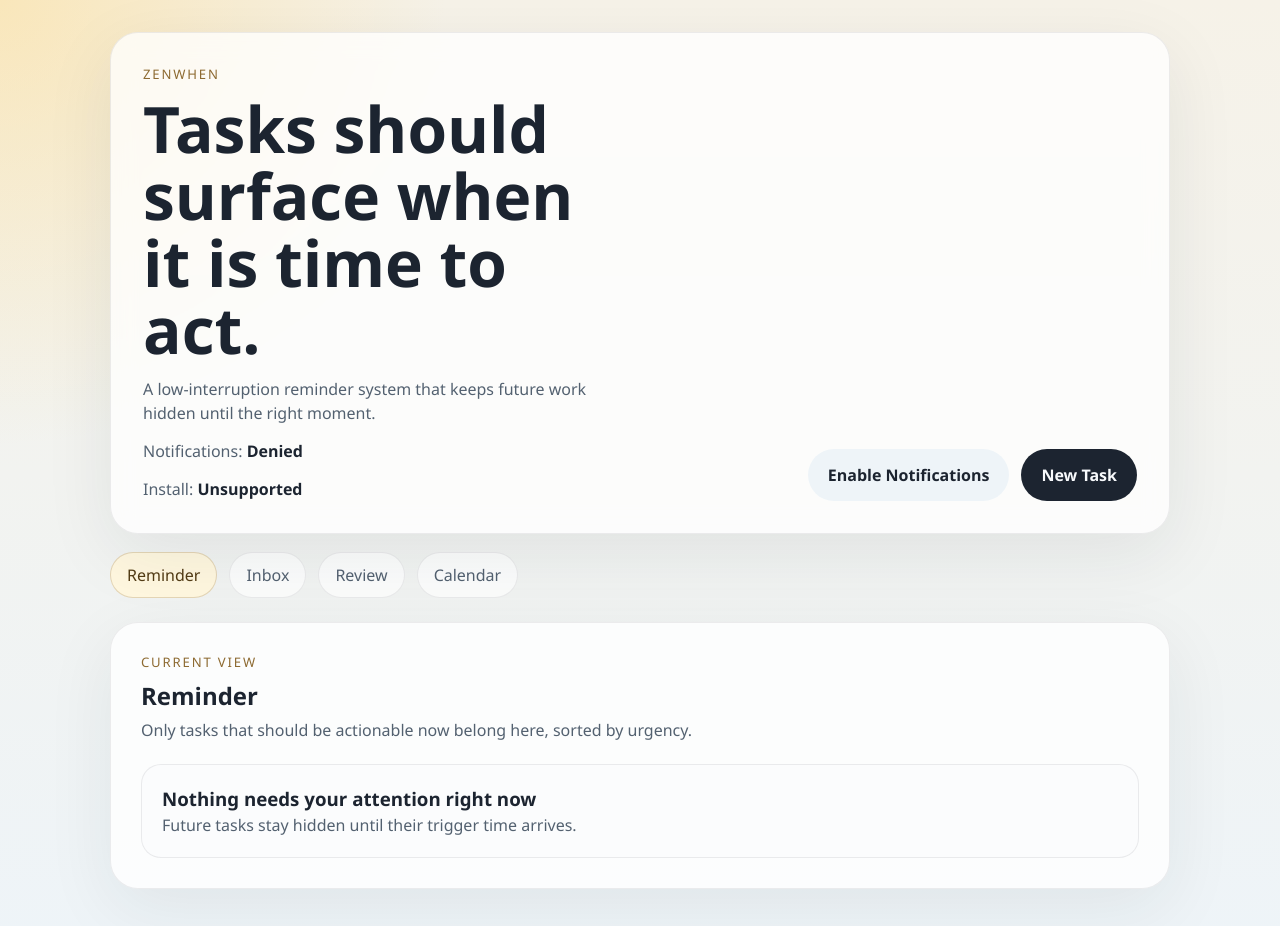
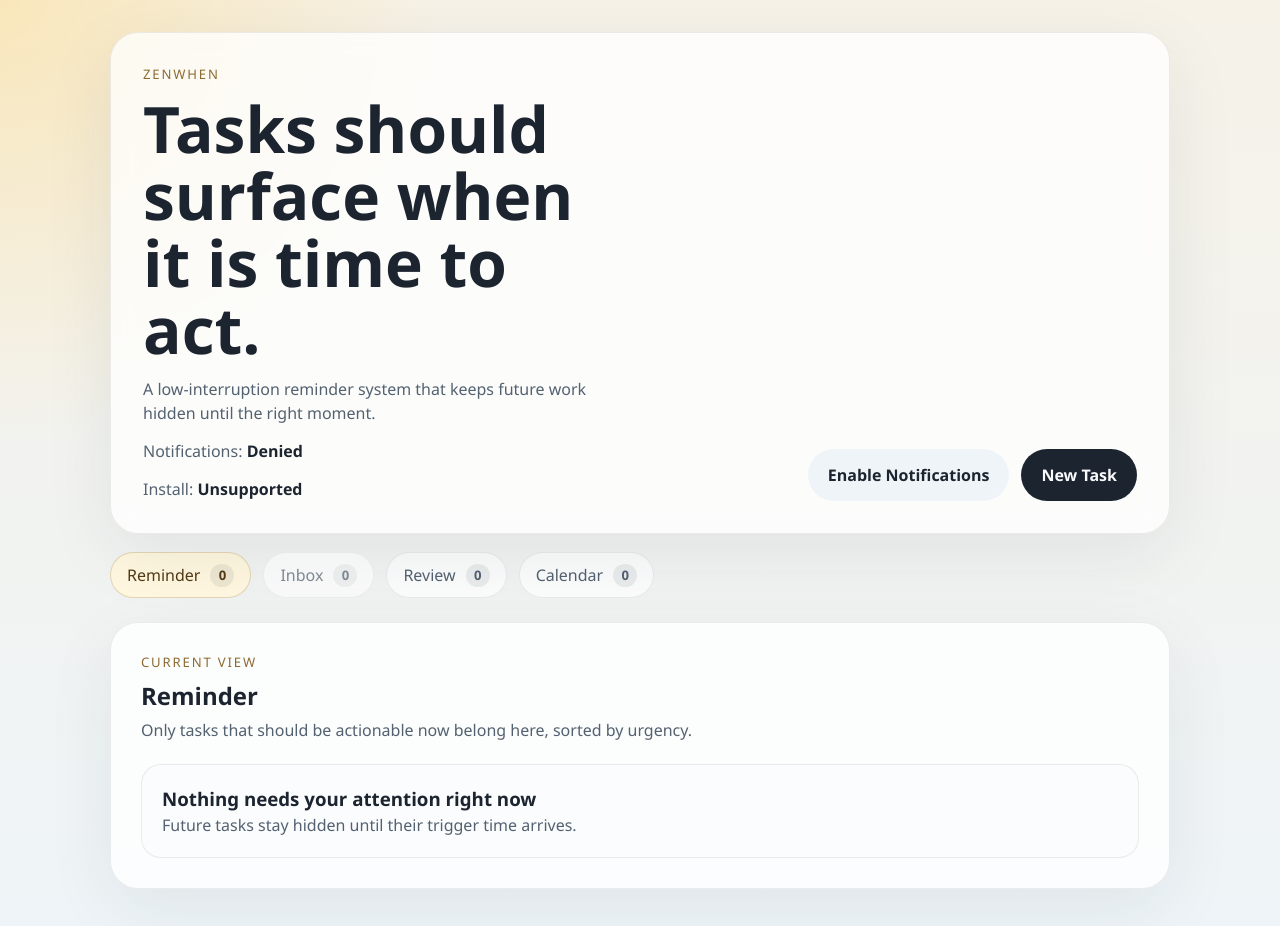
Before and after one commit to mordenkainennn/ZenWhen, a Vue app: page / in a window 1280 px wide. Shown: the top 926 px of the page. Built offline with nearby package versions, Linux system fonts and the light colour scheme.

Commit message:
feat: add navigation task counts and inbox de-emphasis
Show live task counts in the main navigation so each
core view communicates its current workload at a
glance.

Reduce inbox visual priority in the nav to better match
the product goal of keeping future tasks out of the
way by default.

```diff
--- a/src/components/AppShell.vue
+++ b/src/components/AppShell.vue
@@ -3,6 +3,7 @@
 import { RouterLink, RouterView, useRoute } from "vue-router";
 import { requestNotificationPermission } from "@/services/notification-service";
 import { useTaskStore } from "@/stores/task";
+import { todayKey } from "@/utils/date";
 
 const route = useRoute();
 const taskStore = useTaskStore();
@@ -10,11 +11,33 @@
 const installState = ref<"available" | "installed" | "unsupported">("unsupported");
 
 const navItems = [
-  { to: "/", label: "Reminder" },
-  { to: "/inbox", label: "Inbox" },
-  { to: "/review", label: "Review" },
-  { to: "/calendar", label: "Calendar" },
+  { to: "/", label: "Reminder", variant: "primary" as const },
+  { to: "/inbox", label: "Inbox", variant: "secondary" as const },
+  { to: "/review", label: "Review", variant: "primary" as const },
+  { to: "/calendar", label: "Calendar", variant: "primary" as const },
 ];
+
+function getNavCount(path: string) {
+  if (path === "/") {
+    return taskStore.reminderTasks.length;
+  }
+
+  if (path === "/inbox") {
+    return taskStore.inboxTasks.length;
+  }
+
+  if (path === "/review") {
+    return taskStore.reviewTasks.length;
+  }
+
+  if (path === "/calendar") {
+    return taskStore.tasks.filter(
+      (task) => !task.completed && !task.archived && task.dueAt.startsWith(todayKey()),
+    ).length;
+  }
+
+  return 0;
+}
 
 async function enableNotifications() {
   const permission = await requestNotificationPermission();
@@ -54,6 +77,14 @@
 }
 
 onMounted(() => {
+  const isStandalone =
+    window.matchMedia("(display-mode: standalone)").matches ||
+    window.matchMedia("(display-mode: minimal-ui)").matches;
+
+  if (isStandalone) {
+    installState.value = "installed";
+  }
+
   window.addEventListener("beforeinstallprompt", handleBeforeInstallPrompt);
   window.addEventListener("appinstalled", handleAppInstalled);
 });
@@ -110,9 +141,13 @@
         :key="item.to"
         :to="item.to"
         class="nav-link"
-        :class="{ active: route.path === item.to }"
+        :class="{
+          active: route.path === item.to,
+          'nav-link-secondary': item.variant === 'secondary',
+        }"
       >
-        {{ item.label }}
+        <span>{{ item.label }}</span>
+        <span class="nav-count">{{ getNavCount(item.to) }}</span>
       </RouterLink>
     </nav>
 
--- a/src/pages/TaskEditorPage.vue
+++ b/src/pages/TaskEditorPage.vue
@@ -17,6 +17,7 @@
 const taskStore = useTaskStore();
 const existingTask = ref<Task | null>(null);
 const missingTask = ref(false);
+const editorLoading = ref(false);
 
 const initialValues = computed(() => ({
   title: existingTask.value?.title ?? "",
@@ -28,6 +29,9 @@
 const isEditMode = computed(() => Boolean(props.id));
 
 onMounted(async () => {
+  editorLoading.value = true;
+
+  try {
     if (!taskStore.tasks.length) {
       await taskStore.loadTasks();
     }
@@ -35,6 +39,9 @@
     if (props.id) {
       existingTask.value = await taskStore.findTask(props.id);
       missingTask.value = !existingTask.value;
+    }
+  } finally {
+    editorLoading.value = false;
   }
 });
 
@@ -89,7 +96,7 @@
     />
 
     <LoadingState
-      v-if="taskStore.loading"
+      v-if="taskStore.loading || editorLoading"
       title="Loading task editor"
       description="Fetching the latest task details."
     />
--- a/src/styles/main.css
+++ b/src/styles/main.css
@@ -147,6 +147,9 @@
 }
 
 .nav-link {
+  display: inline-flex;
+  align-items: center;
+  gap: 10px;
   padding: 10px 16px;
   border-radius: 999px;
   background: rgba(255, 255, 255, 0.72);
@@ -154,10 +157,29 @@
   color: #536170;
 }
 
+.nav-link-secondary {
+  opacity: 0.72;
+}
+
 .nav-link.active {
   background: #fff7df;
   color: #523b14;
   border-color: rgba(141, 106, 49, 0.24);
+}
+
+.nav-link.active.nav-link-secondary {
+  opacity: 1;
+}
+
+.nav-count {
+  min-width: 24px;
+  padding: 2px 8px;
+  border-radius: 999px;
+  background: rgba(28, 36, 48, 0.08);
+  color: inherit;
+  text-align: center;
+  font-size: 0.82rem;
+  font-weight: 700;
 }
 
 .content-panel {
```
Lines whose indentation alone changed are shown as unchanged.
